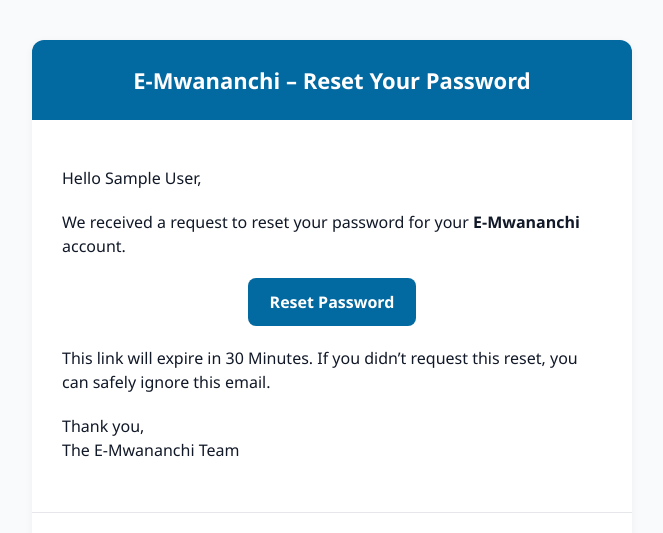
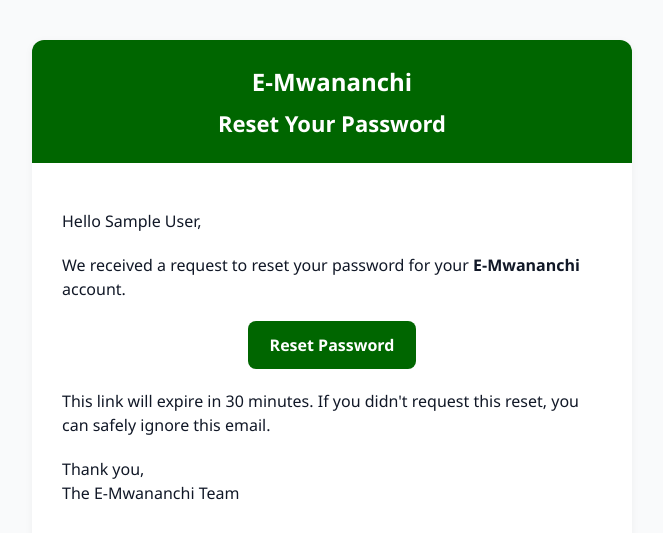
Before and after one commit to VMaina2003/E-Mwananchi, a Django app: template Authentication/templates/Authentication/password_reset_email.html in a window 1280 px wide. Shown: the top 533 px of the page, without its empty margins (308-971 px from the left). Run offline with Django 5.2, Linux system fonts and the light colour scheme; the template is opened without the code that fills it, so the values that code supplies are empty; the visitor is signed in with stand-in values (Sample User, id 1).

Commit message:
change the theme

```diff
--- a/Authentication/templates/Authentication/password_reset_email.html
+++ b/Authentication/templates/Authentication/password_reset_email.html
@@ -20,7 +20,7 @@
         overflow: hidden;
       }
       .header {
-        background: #0369a1;
+        background: #006600; /* Kenya Green */
         color: #ffffff;
         text-align: center;
         padding: 25px;
@@ -40,13 +40,17 @@
       }
       .button {
         display: inline-block;
-        background: #0369a1;
+        background: #006600; /* Kenya Green */
         color: #ffffff !important;
         text-decoration: none;
         padding: 12px 22px;
         border-radius: 8px;
         font-weight: bold;
         font-size: 16px;
+        transition: background-color 0.2s;
+      }
+      .button:hover {
+        background: #004d00; /* Darker green on hover */
       }
       .footer {
         text-align: center;
@@ -55,12 +59,18 @@
         color: #6b7280;
         border-top: 1px solid #e5e7eb;
       }
+      .logo {
+        font-size: 24px;
+        font-weight: bold;
+        margin-bottom: 10px;
+      }
     </style>
   </head>
   <body>
     <div class="container">
       <div class="header">
-        <h1>E-Mwananchi – Reset Your Password</h1>
+        <div class="logo">E-Mwananchi</div>
+        <h1>Reset Your Password</h1>
       </div>
       <div class="content">
         <p>Hello {{ user.get_full_name|default:user.email }},</p>
@@ -75,7 +85,7 @@
         </p>
 
         <p>
-          This link will expire in 30 Minutes. If you didn’t request this reset,
+          This link will expire in 30 minutes. If you didn't request this reset,
           you can safely ignore this email.
         </p>
 
```
